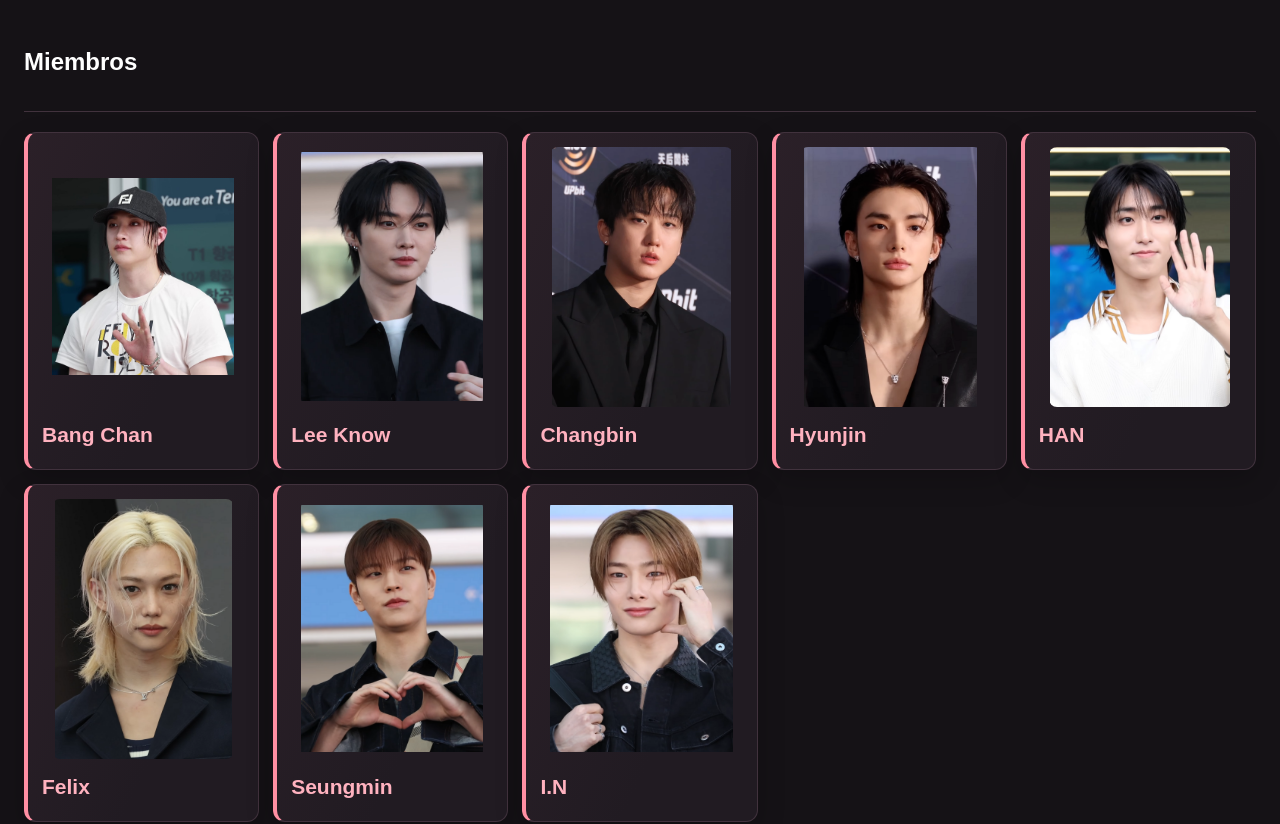
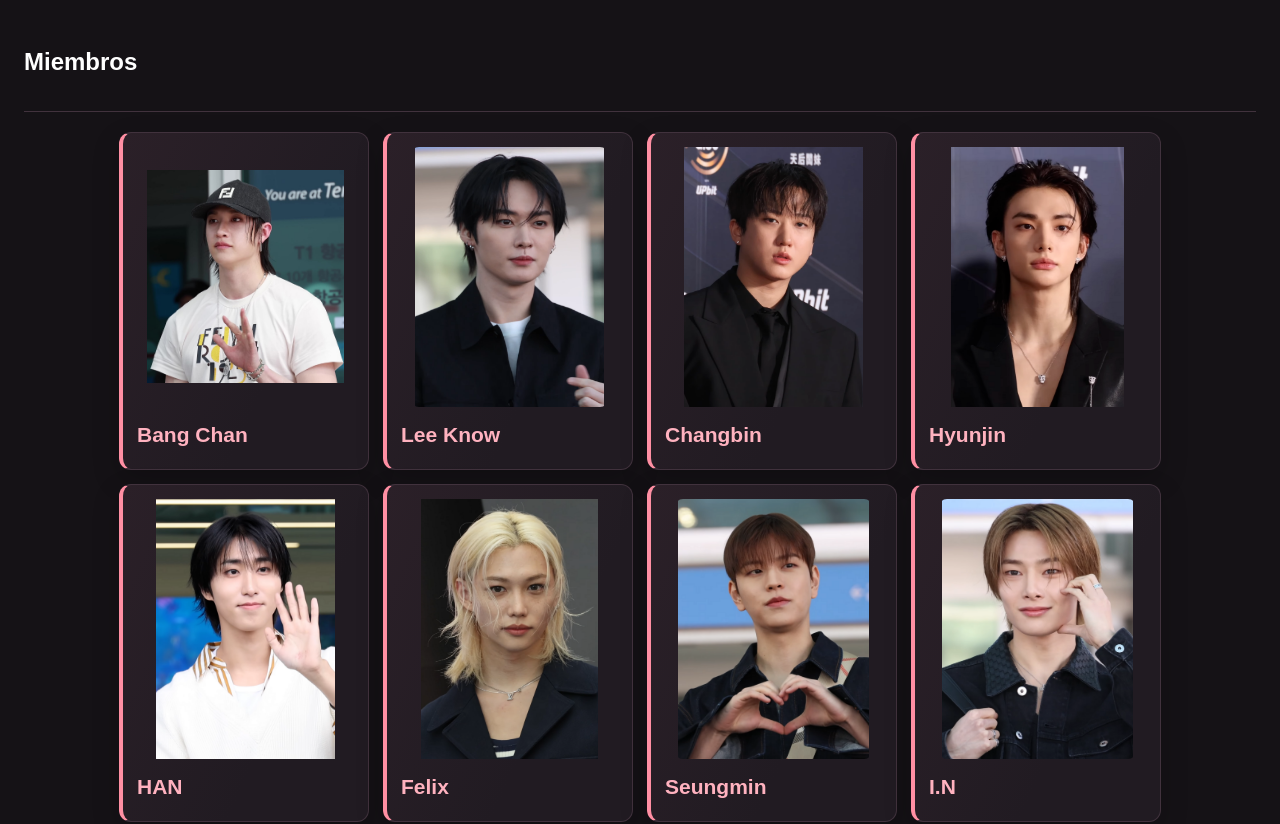
Before and after one commit to gisela1603/projecte-2, a Vue app: page / in a window 1280 px wide. Shown: the part 1460-2284 px from the top of the page. Built offline with nearby package versions, Linux system fonts and the light colour scheme; no server answers.

Commit message:
Keep member cards at a consistent width
Co-authored-by: Copilot <223556219+Copilot@users.noreply.github.com>

```diff
--- a/src/style.css
+++ b/src/style.css
@@ -288,6 +288,14 @@ a:hover {
   gap: 14px;
 }
 
+.uniform-card-grid {
+  width: 100%;
+  max-width: 1042px;
+  margin-inline: auto;
+  grid-template-columns: repeat(auto-fit, minmax(min(100%, 250px), 250px));
+  justify-content: center;
+}
+
 .grid .card {
   min-height: 150px;
   border-left-color: var(--pink);
--- a/src/views/Home.vue
+++ b/src/views/Home.vue
@@ -68,7 +68,7 @@ const members = [
       <div class="section-label">
         <h2 id="members-title">Miembros</h2>
       </div>
-      <div class="grid member-grid">
+      <div class="grid member-grid uniform-card-grid">
         <article v-for="member in members" :key="member.name" class="card member-card">
           <img
             class="member-photo"
--- a/src/views/SKZOO.vue
+++ b/src/views/SKZOO.vue
@@ -25,7 +25,7 @@ const characters = [
         height="768"
       >
     </figure>
-    <div class="grid">
+    <div class="grid uniform-card-grid">
       <SkzooCard
         v-for="character in characters"
         :key="character.name"
```
